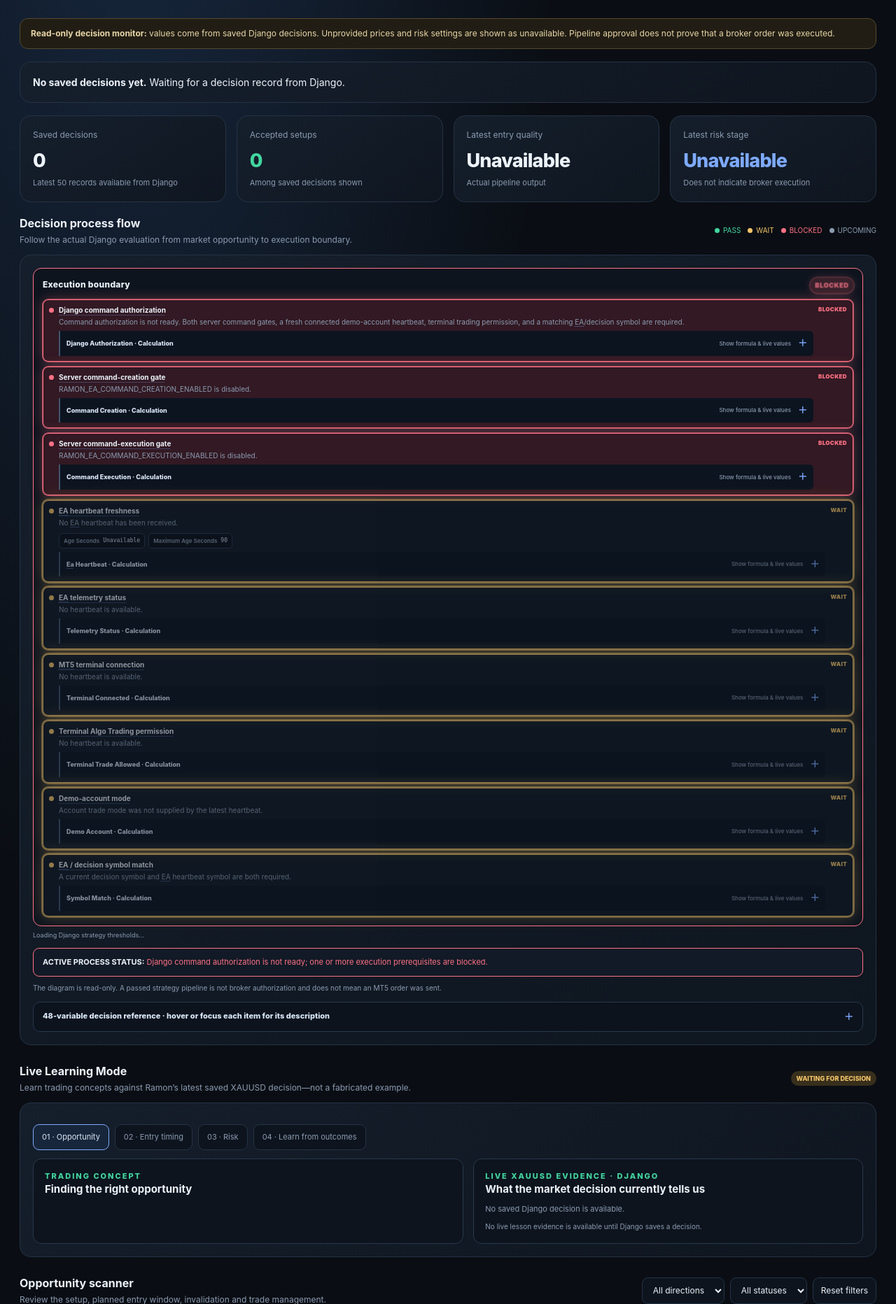
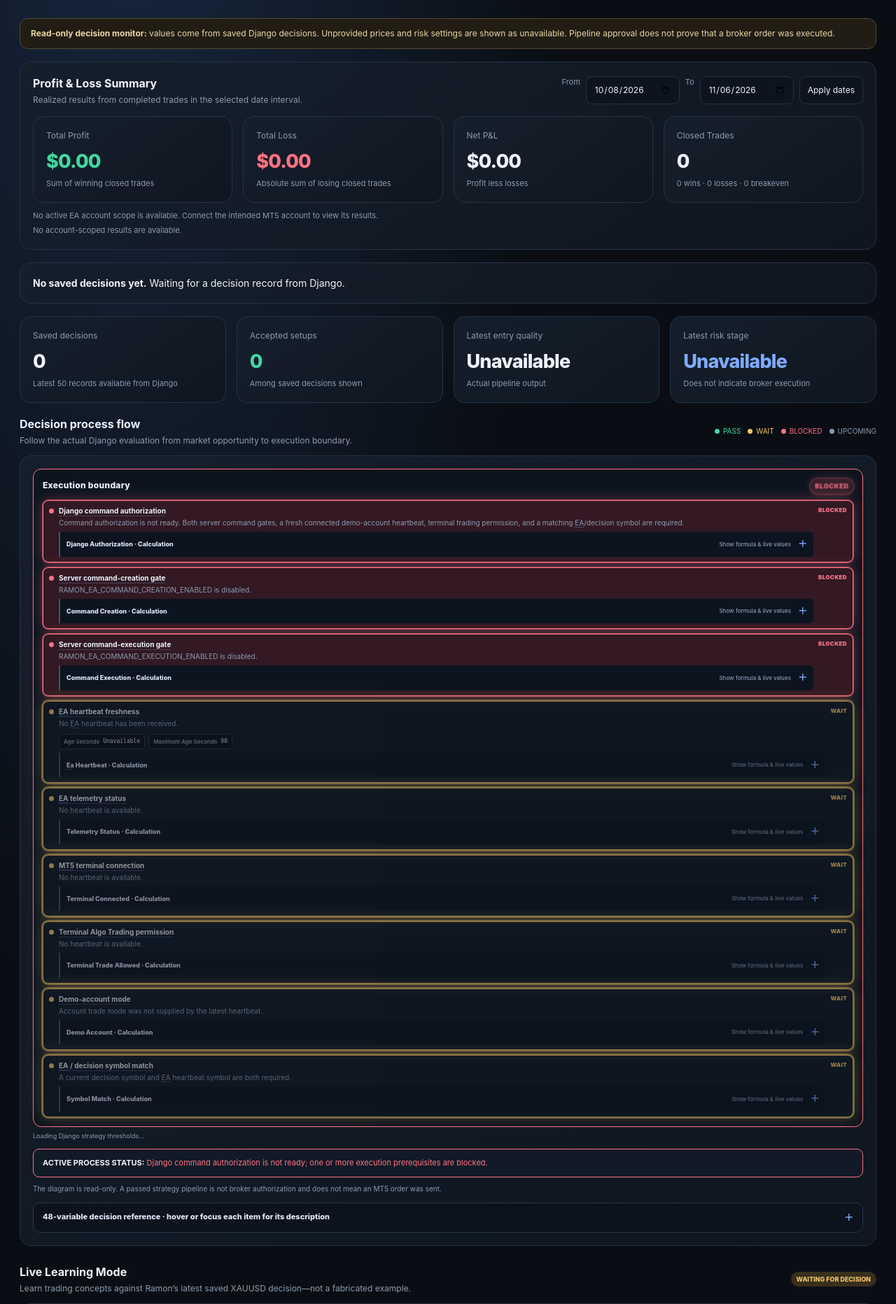
Before and after one commit to amiradmin/ramon-ai-trader, a Django app: template backend/django_bridge/ea_bridge/templates/ea_bridge/ramon_opportunity_risk_dashboard.html in a window 1280 px wide. Shown: the part 100-1964 px from the top of the page at 70% size. Run offline with Django 5.2, Linux system fonts and the light colour scheme; the template is opened without the code that fills it, so the values that code supplies are empty; data comes from the database, SQL or seed files in the repository.

Commit message:
Add date-filtered P&L summary to main dashboard

```diff
--- a/backend/django_bridge/ea_bridge/templates/ea_bridge/ramon_opportunity_risk_dashboard.html
+++ b/backend/django_bridge/ea_bridge/templates/ea_bridge/ramon_opportunity_risk_dashboard.html
@@ -205,6 +205,24 @@
   <div style="display:flex;align-items:center;gap:10px;flex-wrap:wrap"><a class="btn" href="/api/ea/v1/learning/dashboard">Learning Engine ↗</a><button class="btn" id="copyMarketSnapshot" type="button">Copy Market Snapshot</button><span id="copySnapshotStatus" class="small" role="status" aria-live="polite"></span><div class="status"><span class="dot"></span><span id="connection">DJANGO · DECISION FEED</span></div></div>
 </header>
 <div class="notice"><strong>Read-only decision monitor:</strong> values come from saved Django decisions. Unprovided prices and risk settings are shown as unavailable. Pipeline approval does not prove that a broker order was executed.</div>
+<section class="card" id="pnlSummary" style="margin-bottom:18px">
+  <div class="section-head" style="margin:0 0 14px">
+    <div><h2>Profit &amp; Loss Summary</h2><p>Realized results from completed trades in the selected date interval.</p></div>
+    <div class="filters">
+      <label class="small" for="pnlFrom">From</label><input id="pnlFrom" type="date" aria-label="P&L start date">
+      <label class="small" for="pnlTo">To</label><input id="pnlTo" type="date" aria-label="P&L end date">
+      <button class="btn" id="applyPnlRange" type="button">Apply dates</button>
+    </div>
+  </div>
+  <div class="grid stats" style="margin:0 0 10px">
+    <div class="card"><div class="stat-label">Total Profit</div><div class="stat-value positive" id="pnlTotalProfit">—</div><div class="stat-foot">Sum of winning closed trades</div></div>
+    <div class="card"><div class="stat-label">Total Loss</div><div class="stat-value negative" id="pnlTotalLoss">—</div><div class="stat-foot">Absolute sum of losing closed trades</div></div>
+    <div class="card"><div class="stat-label">Net P&amp;L</div><div class="stat-value" id="pnlNet">—</div><div class="stat-foot">Profit less losses</div></div>
+    <div class="card"><div class="stat-label">Closed Trades</div><div class="stat-value" id="pnlClosedTrades">—</div><div class="stat-foot"><span id="pnlWinLoss">—</span></div></div>
+  </div>
+  <div class="small" id="pnlScope" role="status" aria-live="polite">Select a date interval to load realized results.</div>
+  <div class="small" id="pnlStatus" role="status" aria-live="polite" style="margin-top:5px"></div>
+</section>
 <div id="status" class="card" role="status" aria-live="polite" style="margin-bottom:18px">Loading the latest Django decision…</div>
 
 <div class="grid stats">
@@ -1164,6 +1182,50 @@ async function copyMarketSnapshot() {
 }
 $("copyMarketSnapshot").addEventListener("click", copyMarketSnapshot);
 
+function utcDateInputValue(date) {
+  return [date.getUTCFullYear(), String(date.getUTCMonth()+1).padStart(2,"0"), String(date.getUTCDate()).padStart(2,"0")].join("-");
+}
+function formatPnlAmount(value, currency) {
+  const amount = Number(value || 0);
+  if (!Number.isFinite(amount)) return "—";
+  return new Intl.NumberFormat(undefined, {style: currency ? "currency" : "decimal", currency: currency || "USD", minimumFractionDigits: 2, maximumFractionDigits: 2}).format(amount);
+}
+async function loadPnlSummary() {
+  const from = $("pnlFrom").value;
+  const to = $("pnlTo").value;
+  const status = $("pnlStatus");
+  const apply = $("applyPnlRange");
+  if (!from || !to) { status.textContent = "Choose both dates."; return; }
+  if (to < from) { status.textContent = "End date must be on or after start date."; return; }
+  apply.disabled = true;
+  status.className = "small";
+  status.textContent = "Loading realized results…";
+  try {
+    const query = new URLSearchParams({from, to});
+    const response = await fetch("/api/ea/v1/dashboard/pnl-summary?" + query.toString(), {cache:"no-store"});
+    const data = await response.json();
+    if (!response.ok || !data.ok) throw new Error(data.error || "Could not load P&L summary");
+    const currency = data.currency || "USD";
+    $("pnlTotalProfit").textContent = formatPnlAmount(data.total_profit, currency);
+    $("pnlTotalLoss").textContent = formatPnlAmount(data.total_loss, currency);
+    $("pnlNet").textContent = formatPnlAmount(data.net_pnl, currency);
+    $("pnlNet").className = "stat-value " + (Number(data.net_pnl) > 0 ? "positive" : Number(data.net_pnl) < 0 ? "negative" : "");
+    $("pnlClosedTrades").textContent = fmt(data.closed_trades);
+    $("pnlWinLoss").textContent = fmt(data.winning_trades) + " wins · " + fmt(data.losing_trades) + " losses · " + fmt(data.break_even_trades) + " breakeven";
+    $("pnlScope").textContent = data.scope_available
+      ? "Account " + data.account_login + " · " + (data.server_name || "Broker server unavailable") + " · " + from + " through " + to + " (inclusive)"
+      : data.note;
+    status.textContent = data.scope_available
+      ? "Results use completed-trade realized P&L stored by Django. Confirm broker-net commission, swap and spread are included in the stored values."
+      : "No account-scoped results are available.";
+  } catch (error) {
+    status.textContent = error.message;
+    status.className = "small negative";
+  } finally {
+    apply.disabled = false;
+  }
+}
+$("applyPnlRange").addEventListener("click", loadPnlSummary);
 async function refresh() {
   const connection = $("connection");
   try {
@@ -1234,6 +1296,11 @@ async function refresh() {
     $("status").innerHTML = `<span class="negative">Could not load decision data: ${esc(error.message)}</span>`;
   }
 }
+const pnlToday = new Date();
+const pnlThirtyDaysAgo = new Date(pnlToday.getTime() - 29 * 86400000);
+$("pnlFrom").value = utcDateInputValue(pnlThirtyDaysAgo);
+$("pnlTo").value = utcDateInputValue(pnlToday);
+loadPnlSummary();
 loadDecisionThresholds().then(() => refresh()).catch(error => { const status = $("thresholdEditorStatus"); if (status) { status.className = "threshold-status error"; status.textContent = error.message; } refresh(); });
 setInterval(refresh, 10000);
 </script>
```
